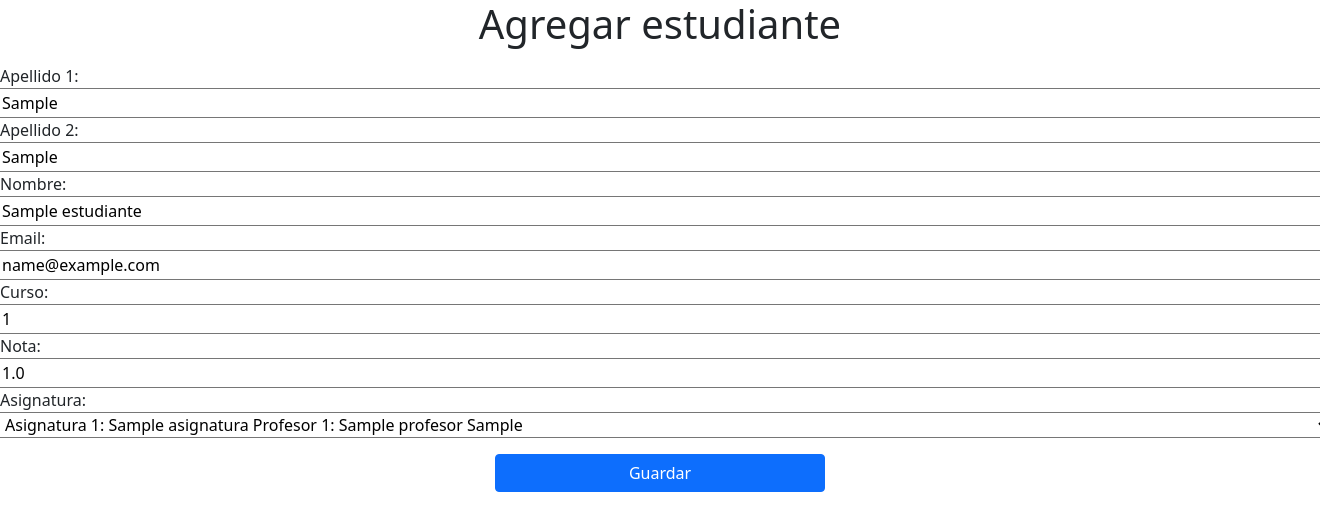
After one commit to AlexandraZambrano/HekateProyecto, a Django app: page /estudiantes/editar/1 in a window 1320 px wide; the page is wider, and only the part inside the window is pictured. The commit adds this page. Shown: the top 531 px of that part. Run offline with Django 4.2, Linux system fonts and the light colour scheme; tables that the repository leaves empty hold one stand-in row (values such as "Sample post").

Commit message:
agregado CRUD

```diff
--- a/universidad/universidad/urls.py
+++ b/universidad/universidad/urls.py
@@ -14,15 +14,11 @@ Including another URLconf
     2. Add a URL to urlpatterns:  path('blog/', include('blog.urls'))
 """
 from django.contrib import admin
-from django.urls import path
+from django.urls import path, include
 
 from webapp.views import *
 
 urlpatterns = [
     path('admin/', admin.site.urls),
-    path('', login),
-    path('registration/', registration),
-    path('docente/', docente),
-    path('estudiantes/', estudiantes),
-    path('perfil', perfil),
+    path('', include('webapp.urls')),
 ]
--- a/universidad/webapp/forms.py
+++ b/universidad/webapp/forms.py
@@ -1,8 +1,12 @@
-from django.forms import ModelForm
+from django.forms import ModelForm, EmailInput
 
-from universidad.webapp.models import Profesor
+from webapp.models import *
 
 
 class RegistroForm(ModelForm):
     class Meta:
-        model = Profesor f
+        model = Estudiante
+        fields = '__all__'
+        widgets = {
+            'email': EmailInput(attrs={'type':'email'})
+        }
--- a/universidad/webapp/models.py
+++ b/universidad/webapp/models.py
@@ -35,7 +35,7 @@ class Estudiante(models.Model):
     nota = models.FloatField(default=0)
     asignatura = models.ForeignKey(Asignatura, on_delete=models.SET_NULL, null=True)
     def __str__(self):
-        return f'Estudiante {self.id}: {self.nombre} {self.apellido_1} {self.curso}'
+        return f'Estudiante {self.id}: {self.nombre} {self.apellido_1} {self.curso} {self.apellido_2} {self.email} {self.nota}'
 
     # REVISAR lo de la primaryKey  *otras propiedades*
      #category = models.ForeignKey(Curso, related_name="Estudiante", blank=True, null=True,
--- /dev/null
+++ b/universidad/webapp/templates/editar.html
@@ -0,0 +1,22 @@
+<!DOCTYPE html>
+<html lang="en">
+<head>
+    <meta charset="UTF-8">
+    <title>Title</title>
+    <link href="https://cdn.jsdelivr.net/npm/bootstrap@5.1.3/dist/css/bootstrap.min.css" rel="stylesheet">
+</head>
+<body>
+
+<h1 class="row justify-content-md-center">Agregar estudiante</h1>
+<form method="POST">
+  <div class="row mb-3 mt-3 ml-3">
+    {{forestudiante}}
+  </div>
+  <div class="d-grid gap-2 col-3 mx-auto">
+    <button type="submit" class="btn btn-primary regular-button">Guardar</button>
+  </div>
+    {% csrf_token %}
+</form>
+
+</body>
+</html>
--- /dev/null
+++ b/universidad/webapp/urls.py
@@ -0,0 +1,15 @@
+from django.contrib import admin
+from django.urls import path
+
+from webapp.views import *
+
+urlpatterns = [
+    path('', login),
+    path('registration/', registration),
+    path('docente/', docente),
+    path('perfil/', perfil),
+    path('estudiantes/', estudiantes, name="estudiante"),
+    path('estudiantes/NuevoEstudiante/', estudianteNuevo, name="nuevoEstudiante"),
+    path('estudiantes/editar/<int:id>', editarEstudiante),
+    path('estudiantes/eliminarestudiante/<int:id>', eliminarEstudiante),
+]
--- a/universidad/webapp/views.py
+++ b/universidad/webapp/views.py
@@ -1,7 +1,8 @@
 from django.http import HttpResponse
-from django.shortcuts import render
+from django.shortcuts import render, redirect, get_object_or_404
 
 # Create your vie here.
+from webapp.forms import RegistroForm
 from webapp.models import *
 
 
@@ -20,3 +21,34 @@ def estudiantes(request):
 
 def perfil(request):
     return render(request, 'perfil.html')
+
+def estudianteNuevo(request):
+    if request.method == 'POST':
+        formaEstudiantes = RegistroForm(request.POST)
+        if formaEstudiantes.is_valid():
+            formaEstudiantes.save()
+            return redirect('estudiante')
+
+    else:
+        formaEstudiantes = RegistroForm
+
+        return render(request, 'NuevoEstudiante.html', {'forestudiante': formaEstudiantes})
+
+def editarEstudiante(request, id):
+    estudiante = get_object_or_404(Estudiante, pk=id)
+    if request.method == 'POST':
+        formaEstudiantes = RegistroForm(request.POST, instance=estudiante)
+        if formaEstudiantes.is_valid():
+            formaEstudiantes.save()
+            return redirect('estudiante')
+
+    else:
+        formaEstudiantes = RegistroForm(instance=estudiante)
+
+    return render(request, 'editar.html', {'forestudiante': formaEstudiantes})
+
+def eliminarEstudiante(request, id):
+    estudiante = get_object_or_404(Estudiante, pk=id)
+    if estudiante:
+        estudiante.delete()
+        return redirect('estudiante')
```
Also changed, not shown: universidad/webapp/templates/NuevoEstudiante.html (added, +23 -0 lines), universidad/webapp/templates/profesorcurso.html (+11 -0 lines).
